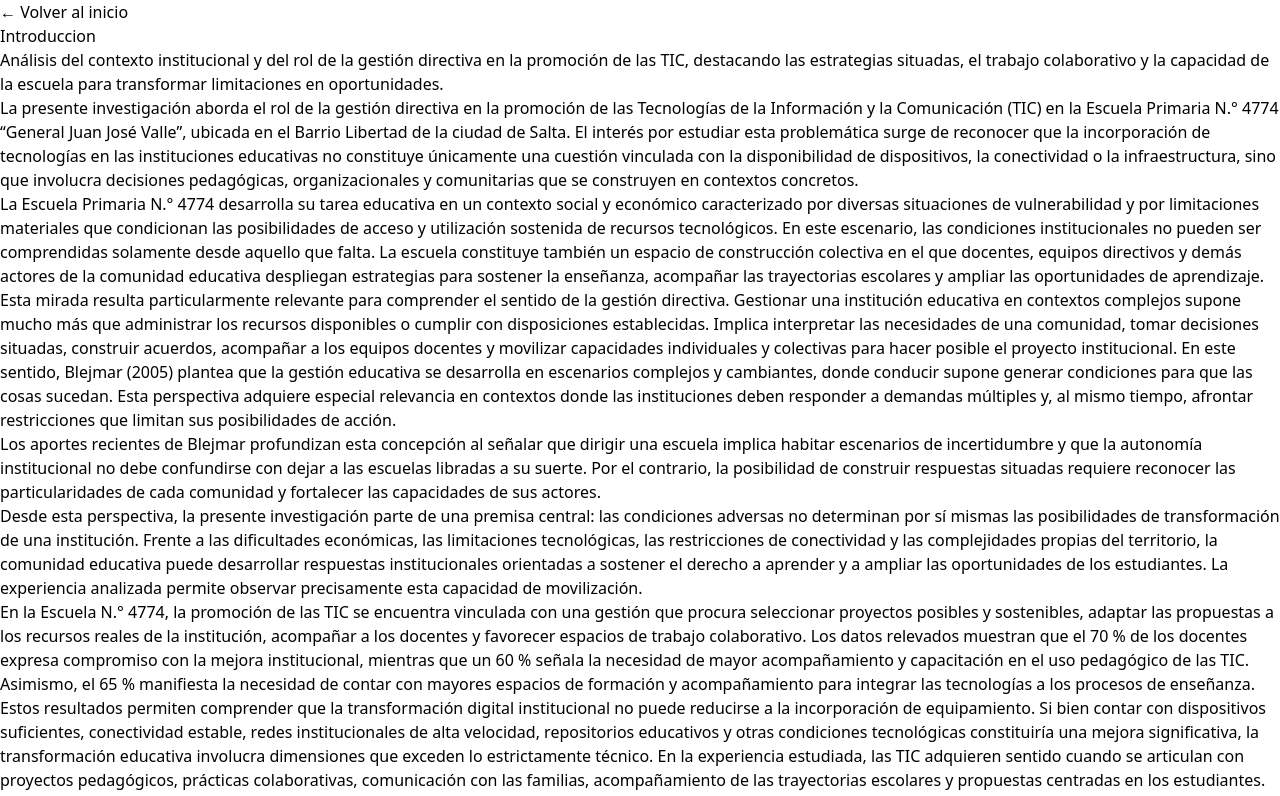
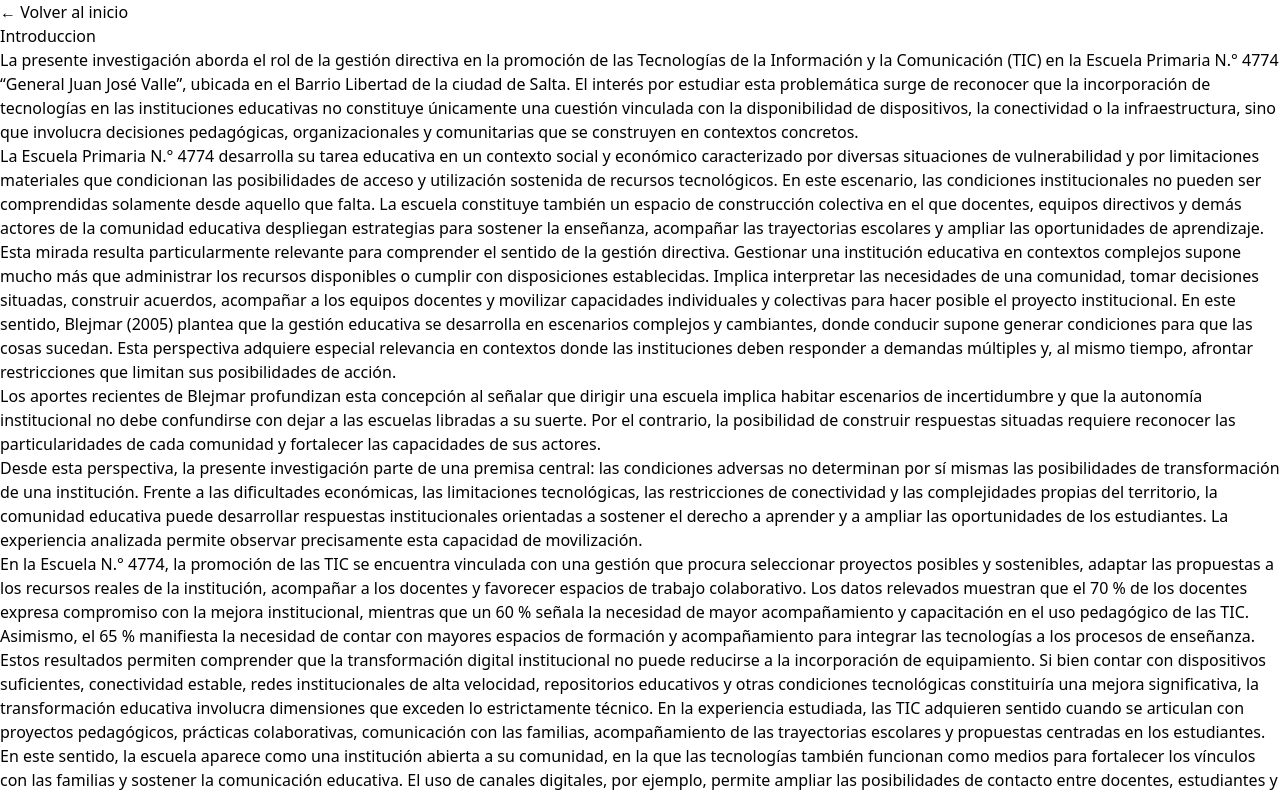
Before and after one commit to dcastelar/Gesti-n-directiva-y-promoci-n-de-las-TIC, a React (Vite) app: page /capitulo/0 in a window 1280 px wide. Shown: the top 796 px of the page. Built offline with nearby package versions, Linux system fonts and the light colour scheme.

Commit message:
navegacion

```diff
--- a/src/data/capitulos/capitulo1.json
+++ b/src/data/capitulos/capitulo1.json
@@ -2,7 +2,7 @@
   "id": "capitulo-1",
   "numero": "Capítulo 1",
   "titulo": "Contextualización",
-  "descripcion": "La presente investigación tuvo como objeto de estudio el rol de la gestión directiva en la promoción del uso de las Tecnologías de la Información y la Comunicación (TIC) en la Escuela Primaria N.° 4774 “General Juan José Valle”, ubicada en el Barrio Libertad, en la zona sudeste de la ciudad de Salta.",
+  "introduccion": "La presente investigación tuvo como objeto de estudio el rol de la gestión directiva en la promoción del uso de las Tecnologías de la Información y la Comunicación (TIC) en la Escuela Primaria N.° 4774 “General Juan José Valle”, ubicada en el Barrio Libertad, en la zona sudeste de la ciudad de Salta.",
   "secciones": [
     {
       "id": "1.1",
--- a/src/pages/Capitulo.jsx
+++ b/src/pages/Capitulo.jsx
@@ -1,4 +1,5 @@
 import { Link, useParams } from "react-router-dom";
+
 import capitulo0 from "../data/capitulos/capitulo0.json";
 import capitulo1 from "../data/capitulos/capitulo1.json";
 import capitulo2 from "../data/capitulos/capitulo2.json";
@@ -9,63 +10,66 @@
 import capitulo7 from "../data/capitulos/capitulo7.json";
 import capitulo8 from "../data/capitulos/capitulo8.json";
 
-function TextoConEnlaces({ texto }) {
-  if (!texto) return null;
-  const regexCitas = /([A-ZÁÉÍÓÚ][a-zñáéíóú]+\s*(?:y|e)?\s*[A-ZÁÉÍÓÚ]?[a-zñáéíóú]*\s*\(\d{4}\))/g;
-  const partes = texto.split(regexCitas);
-
-  return (
-    <>
-      {partes.map((parte, index) => {
-        if (regexCitas.test(parte)) {
-          return (
-            <Link
-              key={index}
-              to="/referencias"
-              className="text-emerald-400 font-medium underline underline-offset-4 hover:text-emerald-300 transition-colors"
-            >
-              {parte}
-            </Link>
-          );
-        }
-        return <span key={index}>{parte}</span>;
-      })}
-    </>
-  );
-}
-
 export default function Capitulo() {
   const { numero } = useParams();
 
-  const capitulo =
-    numero === "1"
-      ? capitulo1
-      : numero === "2"
-      ? capitulo2
-      : numero === "0"
-      ? capitulo0
-      : numero === "3"
-      ? capitulo3
-      : numero === "4"
-      ? capitulo4
-      : numero === "5"
-      ? capitulo5
-      : numero === "6"
-      ? capitulo6
-      : numero === "7"
-      ? capitulo7
-      : numero === "8" ?
-      capitulo8
-      : null;
+  let capitulo = null;
+
+switch (numero) {
+  case "0":
+    capitulo = capitulo0;
+    break;
+
+  case "1":
+    capitulo = capitulo1;
+    break;
+
+  case "2":
+    capitulo = capitulo2;
+    break;
+
+  case "3":
+    capitulo = capitulo3;
+    break;
+
+  case "4":
+    capitulo = capitulo4;
+    break;
+
+  case "5":
+    capitulo = capitulo5;
+    break;
+
+  case "6":
+    capitulo = capitulo6;
+    break;
+
+  case "7":
+    capitulo = capitulo7;
+    break;
+
+  case "8":
+    capitulo = capitulo8;
+    break;
+
+  default:
+    capitulo = null;
+}
 
   if (!capitulo) {
     return (
       <div className="min-h-screen bg-slate-950 text-white p-10">
-        <Link to="/" className="text-slate-400 hover:text-emerald-300">
-          ← Volver al inicio
+        <Link
+          to="/"
+          className="text-slate-400 hover:text-emerald-300"
+        >
+          ← Volver
         </Link>
+
         <div className="max-w-4xl mx-auto mt-20 text-center">
-          <h1 className="text-3xl font-bold">Contenido no encontrado</h1>
+          <h1 className="text-3xl font-bold">
+            Capítulo no encontrado
+          </h1>
         </div>
       </div>
     );
@@ -73,9 +77,8 @@
 
   return (
     <div className="min-h-screen bg-slate-950 text-white p-6 md:p-10">
-      <div className="max-w-7xl mx-auto"> {/* Ampliado el contenedor para dar aire a la tabla */}
+      <div className="max-w-5xl mx-auto">
 
-        {/* BOTÓN VOLVER */}
         <Link
           to="/"
           className="inline-flex items-center gap-2 text-slate-400 hover:text-emerald-300 mb-10 transition-colors"
@@ -83,246 +86,181 @@
           ← Volver al inicio
         </Link>
 
-        {/* ENCABEZADO */}
-        <header className="mb-10">
-          {capitulo.numero && (
+        <header className="mb-14">
           <p className="text-emerald-300 text-sm uppercase tracking-[0.25em] mb-3">
             {capitulo.numero}
           </p>
-          )}
 
-          <h1 className="text-3xl md:text-5xl font-black tracking-tight">
+          <h1 className="text-4xl md:text-6xl font-black tracking-tight">
             {capitulo.titulo}
           </h1>
 
-          {capitulo.descripcion && (
-            <div className="mt-4 border-l-4 border-emerald-400 pl-6 bg-slate-900/20 p-4 rounded-r-2xl">
-              <p className="text-slate-400 text-sm md:text-base leading-relaxed">
-                {capitulo.descripcion}
+          <div className="mt-8 border-l-4 border-emerald-400 pl-6">
+            <p className="text-slate-300 text-lg leading-relaxed">
+              {capitulo.introduccion}
             </p>
           </div>
-          )}
         </header>
 
-        {/* RENDERIZADO DE CONTENIDOS */}
+
+ {/* CONTENIDO DEL CAPÍTULO */}
+
+{capitulo.secciones?.length > 0 && (
+  <>
+    {/* ÍNDICE DEL CAPÍTULO */}
+    <div className="mb-14 rounded-3xl border border-slate-800 bg-slate-900/60 p-6">
+      <p className="text-xs text-emerald-300 uppercase tracking-widest mb-4">
+        En este capítulo
+      </p>
+
+      <div className="grid md:grid-cols-2 gap-3">
+        {capitulo.secciones.map((seccion) => (
+          <a
+            key={seccion.id}
+            href={`#seccion-${seccion.id}`}
+            className="text-slate-400 hover:text-emerald-300 transition-colors"
+          >
+            {seccion.id} — {seccion.titulo}
+          </a>
+        ))}
+      </div>
+    </div>
+
+    {/* SECCIONES */}
     <main>
+      {capitulo.secciones.map((seccion) => (
+        <section
+          key={seccion.id}
+          id={`seccion-${seccion.id}`}
+          className="mb-16 scroll-mt-10"
+        >
+          <div className="flex items-start gap-4 mb-6">
+            <span className="flex-shrink-0 w-12 h-12 rounded-2xl bg-emerald-500/10 border border-emerald-400/20 flex items-center justify-center text-emerald-300 font-bold">
+              {seccion.id}
+            </span>
 
-          {/* CASO CAPÍTULO 0 */}
-          {capitulo.parrafos?.map((parrafo, index) => (
-            <p key={index} className="text-slate-300 text-base md:text-lg leading-8 text-justify mb-6">
-              <TextoConEnlaces texto={parrafo} />
+            <div>
+              <p className="text-xs text-emerald-300 uppercase tracking-widest mb-1">
+                Sección
               </p>
-          ))}
 
-          {/* CASO CAPÍTULOS 1 Y 2 */}
-          {capitulo.secciones?.map((seccion) => (
-            <section key={seccion.id} id={`seccion-${seccion.id}`} className="mb-16 scroll-mt-10">
-              <h2 className="text-2xl font-bold mb-4 text-emerald-300 border-b border-slate-800 pb-2">
+              <h2 className="text-2xl md:text-3xl font-bold">
                 {seccion.titulo}
               </h2>
+            </div>
+          </div>
+
+          {/* PÁRRAFOS */}
           <div className="space-y-5">
-                {seccion.parrafos?.map((p, idx) => (
-                  <p key={idx} className="text-slate-300 text-base md:text-lg leading-8 text-justify">
-                    <TextoConEnlaces texto={p} />
+            {seccion.parrafos?.map((parrafo, index) => (
+              <p
+                key={index}
+                className="text-slate-300 text-base md:text-lg leading-8 text-justify"
+              >
+                {parrafo}
               </p>
             ))}
           </div>
-            </section>
+
+          {/* CITAS */}
+          {seccion.citas?.length > 0 && (
+            <div className="mt-8 space-y-5">
+              {seccion.citas.map((cita, index) => (
+                <blockquote
+                  key={index}
+                  className="rounded-3xl border border-emerald-400/20 bg-emerald-500/5 p-6 md:p-8"
+                >
+                  <div className="text-4xl text-emerald-300 mb-2">
+                    “
+                  </div>
+
+                  <p className="text-slate-200 text-lg italic leading-8">
+                    {cita.texto}
+                  </p>
+
+                  <footer className="mt-4 text-sm text-emerald-300">
+                    {cita.fuente}
+                  </footer>
+                </blockquote>
               ))}
-              {/* NUEVO CASO MATRIZ: CAPÍTULO 6 - REFERENCIAS BIBLIOGRÁFICAS (TABLA) */}
-          {capitulo.autores?.length > 0 && (
-            <div className="w-full rounded-2xl border border-slate-800 bg-slate-900/30 overflow-hidden backdrop-blur-sm shadow-2xl">
-              <div className="w-full overflow-x-auto">
-                <table className="w-full text-left border-collapse min-w-[800px]">
-                  <thead>
-                    <tr className="border-b border-slate-800 bg-slate-950/80 text-[11px] uppercase font-bold tracking-wider text-slate-400">
-                      <th className="p-4 text-cyan-400 w-1/4">Identificador / ID</th>
-                      <th className="p-4 text-emerald-300 w-3/4">Cita Bibliográfica Formal (Normas APA)</th>
-                    </tr>
-                  </thead>
-                  <tbody className="divide-y divide-slate-800/50 text-xs">
-                    {capitulo.autores.map((autor, idx) => (
-                      <tr
-                        key={idx}
-                        id={autor.id}
-                        className="hover:bg-slate-900/20 transition-colors align-middle scroll-mt-28"
-                      >
-                        <td className="p-4 font-mono text-cyan-400 font-semibold bg-slate-950/20">
-                          <span className="px-2 py-1 rounded-lg bg-cyan-500/5 border border-cyan-500/10">
-                            {autor.id}
-                          </span>
-                        </td>
-                        <td className="p-4 text-slate-200 text-sm font-sans tracking-wide leading-relaxed">
-                          {autor.cita}
-                        </td>
-                      </tr>
-                    ))}
-                  </tbody>
-                </table>
-              </div>
             </div>
           )}
 
-          {/* NUEVO CASO MATRIZ TABULAR: Si detecta la propiedad 'registros' */}
-          {capitulo.registros?.length > 0 && (
-            <div className="w-full rounded-2xl border border-slate-800 bg-slate-900/30 overflow-hidden backdrop-blur-sm shadow-2xl">
+          {/* DATOS */}
+          {seccion.datos?.length > 0 && (
+            <div className="grid md:grid-cols-2 gap-4 mt-8">
+              {seccion.datos.map((dato, index) => (
+                <div
+                  key={index}
+                  className="rounded-3xl border border-slate-800 bg-slate-900 p-6"
+                >
+                  <p className="text-4xl font-black text-emerald-300">
+                    {dato.valor}
+                  </p>
 
-              {/* Contenedor Responsive con scroll horizontal */}
-              <div className="w-full overflow-x-auto">
-                <table className="w-full text-left border-collapse min-w-[1100px]">
+                  <p className="text-slate-300 mt-3 leading-relaxed">
+                    {dato.descripcion}
+                  </p>
 
-                  {/* Encabezados estables de la matriz */}
-                  <thead>
-                    <tr className="border-b border-slate-800 bg-slate-950/80 text-[11px] uppercase font-bold tracking-wider text-slate-400">
-                      <th className="p-4 text-emerald-300 w-1/6">Dimensión / Pregunta</th>
-                      <th className="p-4 w-1/5">Definición Teórica</th>
-                      <th className="p-4 text-cyan-400 w-1/5">Directora</th>
-                      <th className="p-4 text-violet-400 w-1/5">Vicedirectora</th>
-                      <th className="p-4 text-emerald-400 w-1/5">Docentes / Encuesta</th>
-                    </tr>
-                  </thead>
-
-                  {/* Celdas mapeadas dinámicamente */}
-                  <tbody className="divide-y divide-slate-800/50 text-xs">
-                    {capitulo.registros.map((registro, idx) => (
-                      <tr key={idx} className="hover:bg-slate-900/20 transition-colors align-top">
-
-                        {/* Categoría y Subcategoría */}
-                        <td className="p-4 space-y-2">
-                          <span className="text-[9px] uppercase font-bold text-emerald-400 bg-emerald-500/5 border border-emerald-500/10 px-2 py-0.5 rounded block w-max">
-                            {registro.categoria}
-                          </span>
-                          <p className="font-semibold text-slate-200 leading-snug">
-                            {registro.subcategoria}
+                  <p className="text-xs text-slate-500 mt-4">
+                    {dato.fuente}
                   </p>
-                        </td>
-
-                        {/* Marco Teórico */}
-                        <td className="p-4 text-slate-400 leading-relaxed font-light italic text-justify">
-                          {registro.definicion_teorica}
-                        </td>
-
-                        {/* Directora */}
-                        <td className="p-4 text-slate-300 leading-relaxed">
-                          {registro.extracto_directora && registro.extracto_directora !== "–" ? (
-                            <div className="space-y-1">
-                              <p className="font-serif">"{registro.extracto_directora.replace(/^["“]|["”]$/g, '')}"</p>
-                              <span className="text-[9px] text-slate-500 block font-mono">{registro.codigo_dire}</span>
                 </div>
-                          ) : (
-                            <span className="text-slate-600 italic">— Sin registro —</span>
-                          )}
-                        </td>
-
-                        {/* Vicedirectora */}
-                        <td className="p-4 text-slate-300 leading-relaxed">
-                          {registro.extracto_vicedirectora && registro.extracto_vicedirectora !== "–" ? (
-                            <div className="space-y-1">
-                              <p className="font-serif">"{registro.extracto_vicedirectora.replace(/^["“]|["”]$/g, '')}"</p>
-                              <span className="text-[9px] text-slate-500 block font-mono">{registro.codigo_vice}</span>
-                            </div>
-                          ) : (
-                            <span className="text-slate-600 italic">— Sin registro —</span>
-                          )}
-                        </td>
-
-                        {/* Encuesta Docente */}
-                        <td className="p-4 text-slate-300 leading-relaxed">
-                          {registro.extracto_docente && registro.extracto_docente !== "–" ? (
-                            <div className="space-y-1">
-                              <p className="bg-slate-950/50 border border-slate-800/80 p-2.5 rounded-xl text-slate-200">
-                                {registro.extracto_docente}
-                              </p>
-                              <span className="text-[9px] text-slate-500 block font-mono pl-1">{registro.codigo_doc}</span>
-                            </div>
-                          ) : (
-                            <span className="text-slate-600 italic">— Sin registro —</span>
-                          )}
-                        </td>
-
-                      </tr>
               ))}
-                  </tbody>
-
-                </table>
-              </div>
             </div>
           )}
-          {/* NUEVO CASO MATRIZ DE ANÁLISIS DOCUMENTAL (Anexo 2) */}
-{capitulo.documentos?.length > 0 && (
-  <div className="w-full rounded-2xl border border-slate-800 bg-slate-900/30 overflow-hidden backdrop-blur-sm shadow-2xl">
-    <div className="w-full overflow-x-auto">
-      <table className="w-full text-left border-collapse min-w-[1250px]">
-        <thead>
-          <tr className="border-b border-slate-800 bg-slate-950/80 text-[11px] uppercase font-bold tracking-wider text-slate-400">
-            <th className="p-4 text-cyan-400 w-1/6">Fuente / Documento</th>
-            <th className="p-3 w-24 text-center">Grado / Área</th>
-            <th className="p-4 w-1/6 text-emerald-300">Tema / Eje</th>
-            <th className="p-4 w-1/4">Desarrollo de la Clase</th>
-            <th className="p-4 text-violet-400 w-1/5">Acciones de Gestión e Innovación TIC</th>
-            <th className="p-4 text-slate-500 w-1/6">Desafíos y Oportunidades</th>
-          </tr>
-        </thead>
-        <tbody className="divide-y divide-slate-800/50 text-xs">
-          {capitulo.documentos.map((doc, idx) => (
-            <tr key={idx} className="hover:bg-slate-900/20 transition-colors align-top">
 
-              {/* Fuente */}
-              <td className="p-4 font-semibold text-slate-200">
-                <p className="leading-snug">{doc.fuente}</p>
-                <span className="text-[9px] text-slate-500 font-mono block mt-2">{doc.referencia}</span>
-              </td>
+          {/* FIGURAS */}
+          {seccion.figuras?.length > 0 && (
+            <div className="mt-10 space-y-8">
+              {seccion.figuras.map((figura, index) => (
+                <figure
+                  key={index}
+                  className="rounded-3xl border border-slate-800 bg-slate-900 overflow-hidden"
+                >
+                  <img
+                    src={figura.imagen}
+                    alt={figura.titulo}
+                    className="w-full max-h-[600px] object-contain bg-slate-950"
+                  />
 
-              {/* Grado y Área */}
-              <td className="p-3 text-center space-y-1.5">
-                <span className="px-2 py-0.5 rounded bg-slate-800 border border-slate-700 text-[10px] text-slate-300 block font-medium">
-                  {doc.grado}
-                </span>
-                <span className="px-2 py-0.5 rounded bg-cyan-500/5 border border-cyan-500/10 text-[10px] text-cyan-400 block font-medium">
-                  {doc.area}
-                </span>
-              </td>
+                  <figcaption className="p-6">
+                    <p className="text-sm font-semibold text-slate-200">
+                      {figura.numero}
+                    </p>
 
-              {/* Tema */}
-              <td className="p-4 text-slate-300 font-medium">
-                {doc.tema}
-              </td>
+                    <p className="text-sm text-slate-400 mt-2 leading-relaxed">
+                      {figura.titulo}
+                    </p>
 
-              {/* Desarrollo de Clase */}
-              <td className="p-4 text-slate-400 leading-relaxed text-justify max-w-xs whitespace-pre-line">
-                <p className="mb-2">{doc.desarrollo_clase}</p>
-                <div className="text-[10px] text-slate-500 bg-slate-950/40 p-2 rounded-lg border border-slate-900/60">
-                  <strong>Recursos:</strong> {doc.recursos}
-                </div>
-              </td>
-
-              {/* Acciones de Gestión e Innovación TIC */}
-              <td className="p-4 space-y-3 text-slate-300">
-                <div className="p-2 rounded-xl bg-violet-500/5 border border-violet-500/10">
-                  <span className="text-[9px] uppercase tracking-wider font-bold text-violet-400 block mb-1">Rol de Gestión</span>
-                  <p className="leading-relaxed">{doc.rol_gestion}</p>
-                </div>
-                <div className="p-2 rounded-xl bg-emerald-500/5 border border-emerald-500/10">
-                  <span className="text-[9px] uppercase tracking-wider font-bold text-emerald-400 block mb-1">Estrategias TIC</span>
-                  <p className="leading-relaxed">{doc.estrategias_tic}</p>
-                </div>
-              </td>
-
-              {/* Desafíos */}
-              <td className="p-4 text-slate-400 leading-relaxed italic text-justify">
-                {doc.desafios_oportunidades}
-              </td>
-
-            </tr>
+                    <p className="text-xs text-slate-500 mt-3">
+                      {figura.fuente}
+                    </p>
+                  </figcaption>
+                </figure>
               ))}
-        </tbody>
-      </table>
-    </div>
             </div>
           )}
+        </section>
+      ))}
     </main>
+  </>
+)}
 
-        {/* PIE DE PÁGINA */}
+{/* CONTENIDO SIMPLE: INTRODUCCIÓN */}
+{capitulo.parrafos?.length > 0 && (
+  <main className="space-y-6">
+    {capitulo.parrafos.map((parrafo, index) => (
+      <p
+        key={index}
+        className="text-slate-300 text-base md:text-lg leading-8 text-justify"
+      >
+        {parrafo}
+      </p>
+    ))}
+  </main>
+)}
+
         <div className="border-t border-slate-800 pt-8 mt-16">
           <Link
             to="/"
```
Lines whose indentation alone changed are shown as unchanged.
